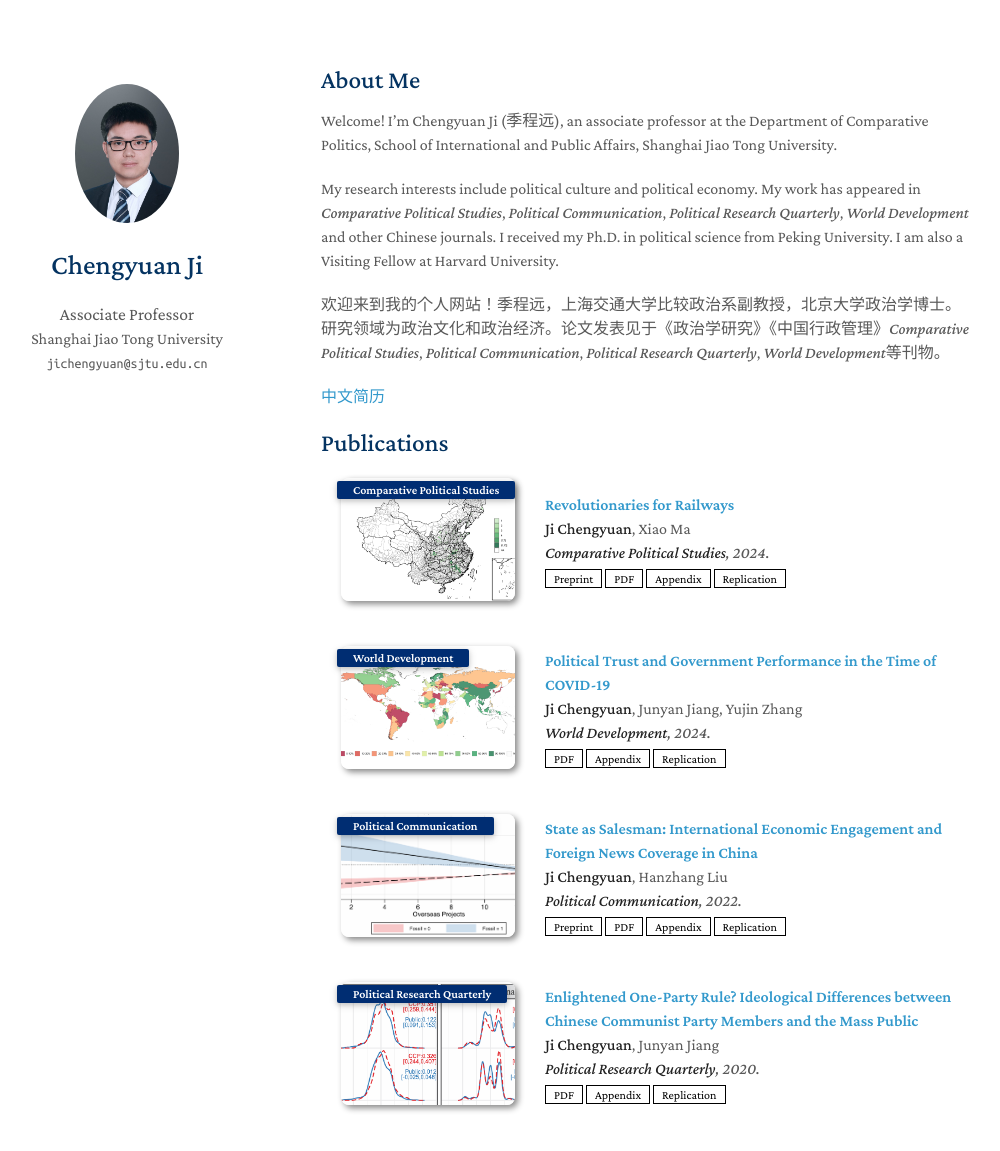
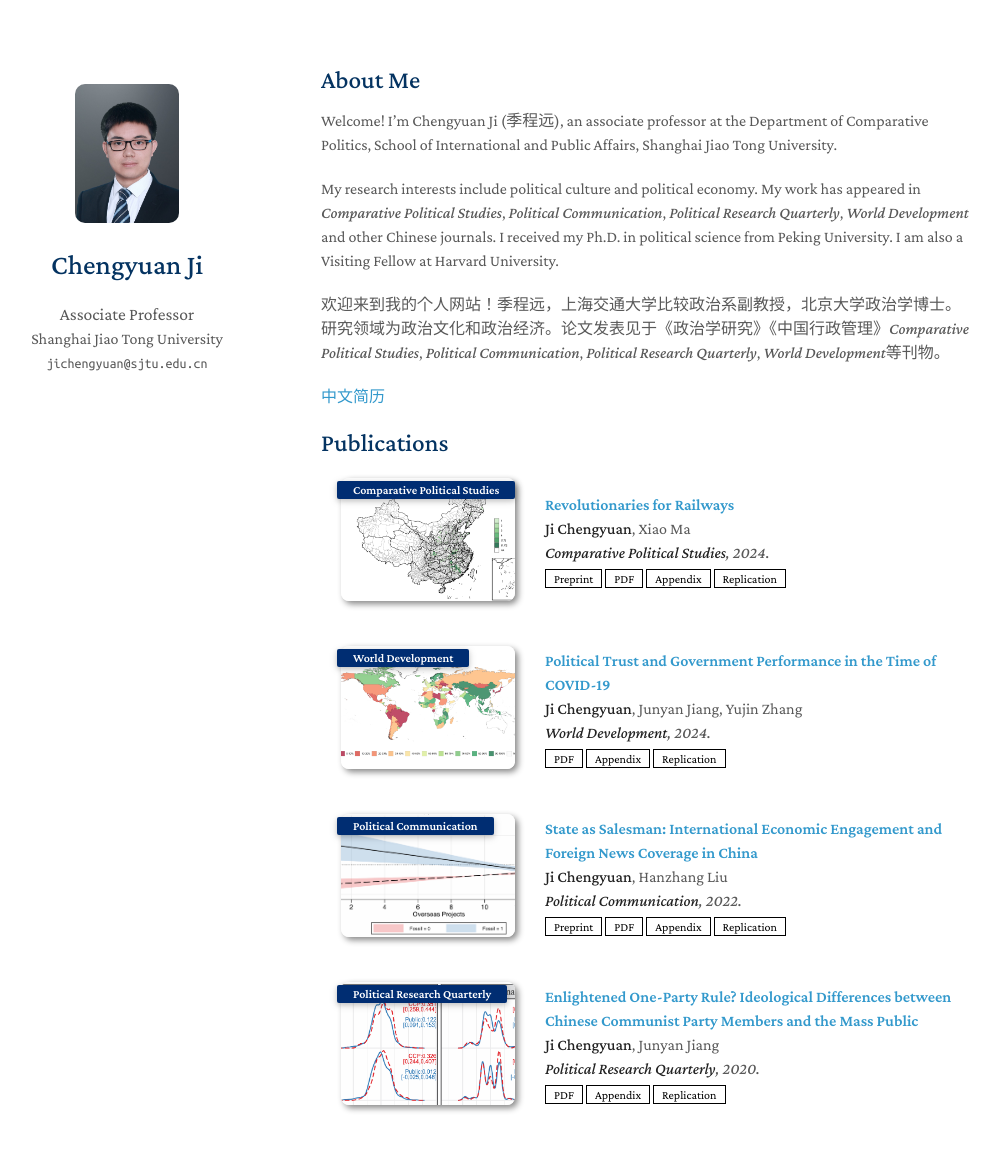
Before and after one commit to chengyuanji/website, a Jekyll site: the page built from index.md, in a window 1280 px wide and 1239 px high. Shown: the top 1151 px of the window, without its empty margins (149-1149 px from the left). Built offline with Jekyll 4.4.1, drawn with Linux system fonts in a browser that asks for light colours; a style sheet for code colours, icons or effects is not loaded; our own code applies the rules of GitHub Pages for plain Markdown files.

Commit message:
Update minimal-light.scss

```diff
--- a/_sass/minimal-light.scss
+++ b/_sass/minimal-light.scss
@@ -215,7 +215,7 @@ papertitle {
       }
 
       .image.avatar img {
-        border-radius: 100%;
+        border-radius: 30px;
         width: 45%;
         padding: 20px;
         // border: 1px solid #ddd;
```
